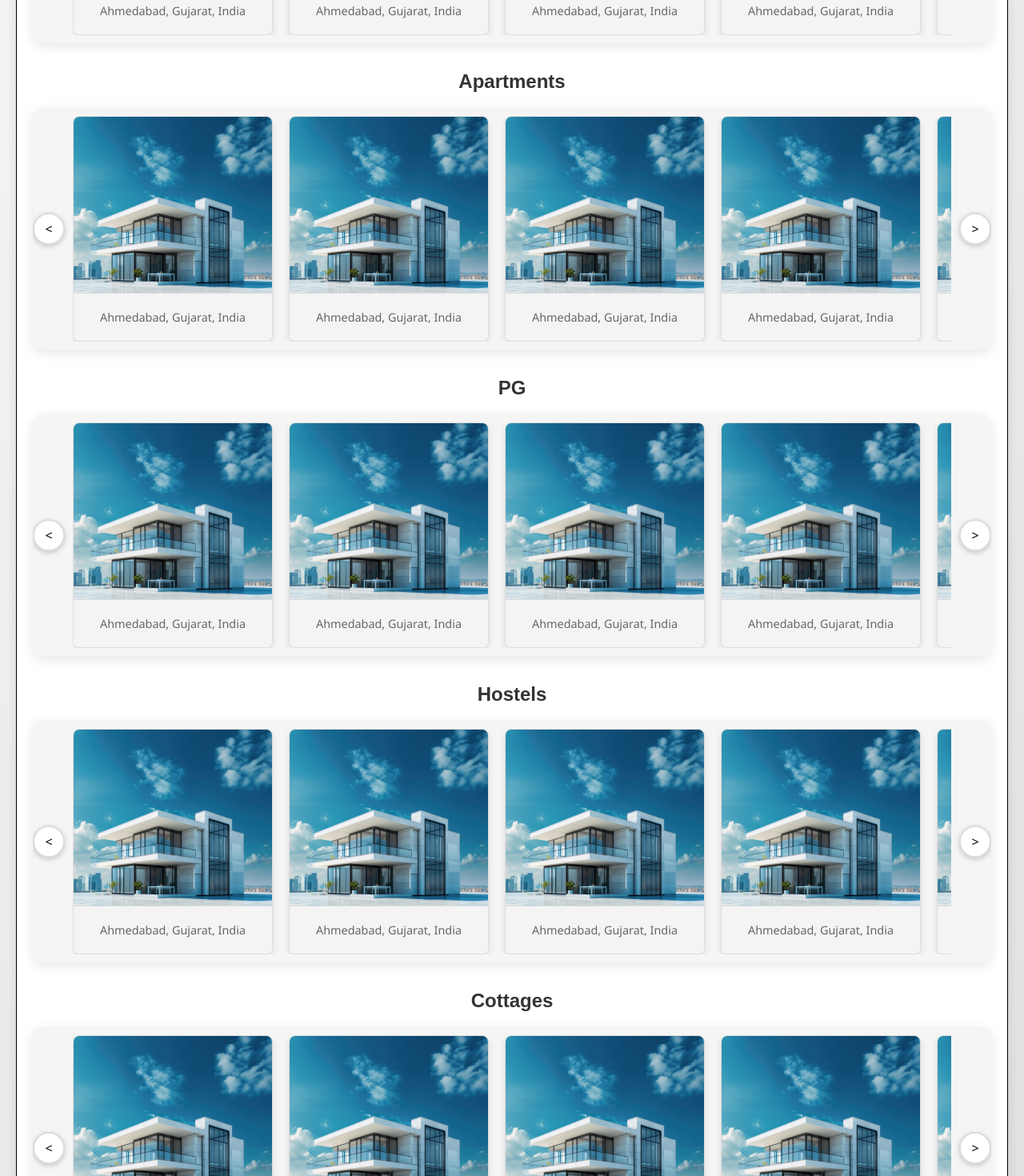
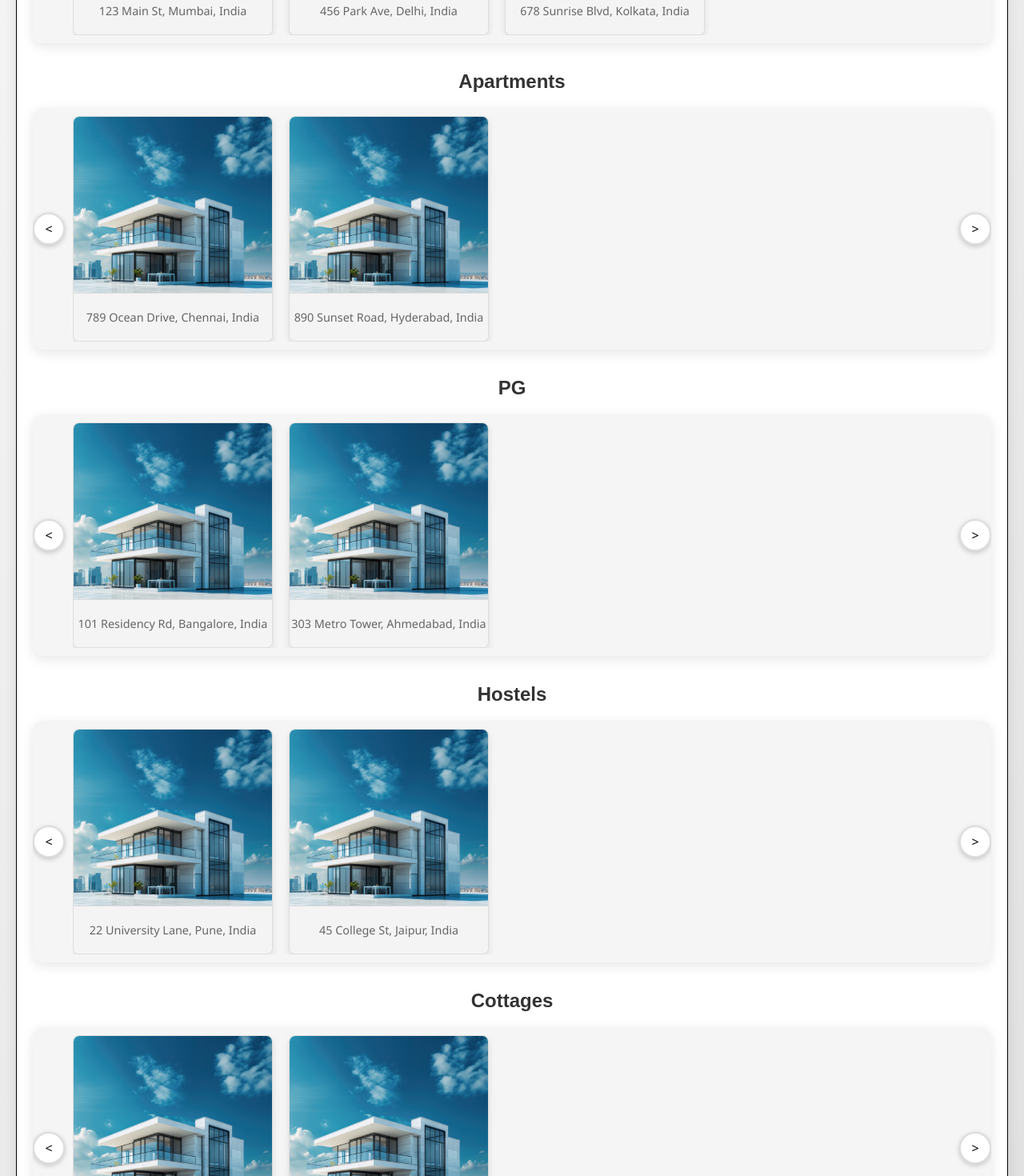
Before and after one commit to GANGSTER0910/sevenspacerealestate, a React (Vite) app in the folder Frontend/sevenspace/: page / in a window 1280 px wide. Shown: the part 880-2350 px from the top of the page at 80% size. Built offline with nearby package versions, Linux system fonts and the light colour scheme.

Commit message:
Home Individual Property

```diff
--- a/Frontend/sevenspace/src/App.jsx
+++ b/Frontend/sevenspace/src/App.jsx
@@ -10,6 +10,7 @@ import Service from "./components/jsx/Service";
 import Property from "./components/jsx/Property";
 import ForgotPassword from "./components/jsx/ForgotPassword";
 import Footer from "./components/jsx/Footer";
+import IndividualProperty from "./components/jsx/Individual_Property";
 
 const App = () => {
     return (
@@ -24,7 +25,7 @@ const App = () => {
             <Route path="/service" element={<Service />}/>
             <Route path="/Property" element={<Property />}/>
             <Route path="/ForgotPassword" element={< ForgotPassword/>}/>
-
+            <Route path="/property/:id" element={<IndividualProperty />} />
         </Routes>
         <Footer />
         </BrowserRouter>
--- /dev/null
+++ b/Frontend/sevenspace/src/components/css/Individual_Property.css
@@ -0,0 +1,88 @@
+.property-detail-container {
+    display: flex;
+    justify-content: center;
+    align-items: center;
+    padding: 40px 20px;
+    background-color: #f5f5f5;
+    width: 100%;
+  }
+
+  .property-detail-content {
+    background-color: #fff;
+    padding: 20px;
+    border-radius: 15px;
+    width: 80%;
+    max-width: 1000px;
+    box-shadow: 0 4px 12px rgba(0, 0, 0, 0.15);
+    border: 2px solid #ddd;
+    display: flex;
+    align-items: center;
+    flex-direction: column;
+    overflow: hidden;
+  }
+
+  .property-title {
+    font-size: xx-large;
+    font-weight: bold;
+    margin-bottom: 20px;
+    color: #333;
+    text-align: center; /* Centered title */
+  }
+
+  .property-image-container {
+    text-align: center;
+    margin-bottom: 20px;
+    width: 90%;
+    display: flex;
+    justify-content: center;
+    align-items: center;
+  }
+
+  .property-image {
+    width: 100%;
+    max-height: 450px;
+    border-radius: 10px;
+    /* object-fit: contain; */
+  }
+
+  .property-details {
+    font-size: large;
+    color: #555;
+    text-align: center;
+  }
+
+  .property-details h2 {
+    font-size: xx-large;
+    color: #444;
+    margin-bottom: 15px;
+    font-weight: bold;
+  }
+
+  .property-details p {
+    margin: 10px 0;
+    line-height: 1.8;
+    font-size: large; /* Slightly larger text for better readability */
+  }
+
+  .property-details strong {
+    color: #333;
+    font-weight: bold;
+  }
+
+  @media (max-width: 550px) {
+    .property-detail-content {
+      width: 90%;
+    }
+
+    .property-title {
+      font-size: x-large;
+    }
+
+    .property-details {
+      font-size: large;
+    }
+
+    .property-details h2 {
+      font-size: x-large;
+    }
+  }
--- a/Frontend/sevenspace/src/components/jsx/Home.jsx
+++ b/Frontend/sevenspace/src/components/jsx/Home.jsx
@@ -1,26 +1,63 @@
+import { useState, useEffect } from "react";
 import { Link } from "react-router-dom";
-import '../css/Home.css'
+import "../css/Home.css";
 import ExtraImage from "../../assets/Real Estate.jpg";
 
 function scrolll(value) {
   let cont = document.querySelector(`#${value}`);
-  cont.scrollBy(-350,0);
+  cont.scrollBy(-350, 0);
 }
 
 function scrollr(value) {
   let cont = document.querySelector(`#${value}`);
-  cont.scrollBy(350,0);
+  cont.scrollBy(350, 0);
 }
 
 export default function Home() {
+  const [properties, setProperties] = useState({
+    Flats: [],
+    Apartments: [],
+    PG: [],
+    Hostels: [],
+    Cottages: [],
+  });
+
+  useEffect(() => {
+    // Mock data with unique IDs
+    const mockData = [
+      { id: 1, type: "Flat", address: "123 Main St, Mumbai, India", image: ExtraImage },
+      { id: 2, type: "Flat", address: "456 Park Ave, Delhi, India", image: ExtraImage },
+      { id: 3, type: "Apartment", address: "789 Ocean Drive, Chennai, India", image: ExtraImage },
+      { id: 4, type: "PG", address: "101 Residency Rd, Bangalore, India", image: ExtraImage },
+      { id: 5, type: "Hostel", address: "22 University Lane, Pune, India", image: ExtraImage },
+      { id: 6, type: "Cottage", address: "55 Mountain View, Manali, India", image: ExtraImage },
+      { id: 7, type: "Flat", address: "678 Sunrise Blvd, Kolkata, India", image: ExtraImage },
+      { id: 8, type: "Apartment", address: "890 Sunset Road, Hyderabad, India", image: ExtraImage },
+      { id: 9, type: "PG", address: "303 Metro Tower, Ahmedabad, India", image: ExtraImage },
+      { id: 10, type: "Hostel", address: "45 College St, Jaipur, India", image: ExtraImage },
+      { id: 11, type: "Cottage", address: "99 Lakeside, Udaipur, India", image: ExtraImage },
+    ];
+
+    // Categorizing properties
+    const categorizedProperties = {
+      Flats: mockData.filter((p) => p.type === "Flat"),
+      Apartments: mockData.filter((p) => p.type === "Apartment"),
+      PG: mockData.filter((p) => p.type === "PG"),
+      Hostels: mockData.filter((p) => p.type === "Hostel"),
+      Cottages: mockData.filter((p) => p.type === "Cottage"),
+    };
+
+    setProperties(categorizedProperties);
+  }, []);
+
   return (
     <div id="Home_Main">
       <div id="Home_Heading">
         <div id="Home_Heading_Text">
-          <span className='Home_Big_Text'>
-            Find your next <span className='Home_Big_Text_Extra'>perfect</span> place with ease
+          <span className="Home_Big_Text">
+            Find your next <span className="Home_Big_Text_Extra">perfect</span> place with ease
           </span>
-          <span className='Home_Small_Text'>
+          <span className="Home_Small_Text">
             Sahand Estate is the best place to find your next perfect place to live. We have a wide range of properties for you to choose from.
           </span>
           <span className="Home_Link">
@@ -33,117 +70,40 @@ export default function Home() {
       </div>
 
       <div id="Home_properties">
-        <div className="CategorySection">
-          <span className="Category">Flats</span>
-          <div className="scrollable-container">
-            <button className="scroll-arrow left" value="Flat" onClick={(e) => scrolll(e.target.value)}>&lt;</button>
-            <div className="Home_prop_items" id="Flat">
-                <PropertyCard />
-                <PropertyCard />
-                <PropertyCard />
-                <PropertyCard />
-                <PropertyCard />
-                <PropertyCard />
-                <PropertyCard />
-                <PropertyCard />
-                <PropertyCard />
-                <PropertyCard />
+        {Object.entries(properties).map(([category, items]) => (
+          <div className="CategorySection" key={category}>
+            <span className="Category">{category}</span>
+            <div className="scrollable-container">
+              <button className="scroll-arrow left" value={category} onClick={(e) => scrolll(e.target.value)}>
+                &lt;
+              </button>
+              <div className="Home_prop_items" id={category}>
+                {items.length > 0 ? (
+                  items.map((property, index) => (
+                    <PropertyCard key={property.id} id={property.id} address={property.address} image={property.image} />
+                  ))
+                ) : (
+                  <p>No properties available</p>
+                )}
+              </div>
+              <button className="scroll-arrow right" value={category} onClick={(e) => scrollr(e.target.value)}>
+                &gt;
+              </button>
             </div>
-            <button className="scroll-arrow right" value="Flat" onClick={(e) => scrollr(e.target.value)}>&gt;</button>
           </div>
-        </div>
-
-        <div className="CategorySection">
-          <span className="Category">Apartments</span>
-          <div className="scrollable-container">
-            <button className="scroll-arrow left" value="Apartments" onClick={(e) => scrolll(e.target.value)}>&lt;</button>
-            <div className="Home_prop_items" id="Apartments">
-                <PropertyCard />
-                <PropertyCard />
-                <PropertyCard />
-                <PropertyCard />
-                <PropertyCard />
-                <PropertyCard />
-                <PropertyCard />
-                <PropertyCard />
-                <PropertyCard />
-                <PropertyCard />
-            </div>
-            <button className="scroll-arrow right" value="Apartments" onClick={(e) => scrollr(e.target.value)}>&gt;</button>
-          </div>
-        </div>
-
-        <div className="CategorySection">
-          <span className="Category">PG</span>
-          <div className="scrollable-container">
-            <button className="scroll-arrow left" value="PG" onClick={(e) => scrolll(e.target.value)}>&lt;</button>
-            <div className="Home_prop_items" id="PG">
-                <PropertyCard />
-                <PropertyCard />
-                <PropertyCard />
-                <PropertyCard />
-                <PropertyCard />
-                <PropertyCard />
-                <PropertyCard />
-                <PropertyCard />
-                <PropertyCard />
-                <PropertyCard />
-            </div>
-            <button className="scroll-arrow right" value="PG" onClick={(e) => scrollr(e.target.value)}>&gt;</button>
-          </div>
-        </div>
-
-        <div className="CategorySection">
-          <span className="Category">Hostels</span>
-          <div className="scrollable-container">
-            <button className="scroll-arrow left" value="Hostels" onClick={(e) => scrolll(e.target.value)}>&lt;</button>
-            <div className="Home_prop_items" id="Hostels">
-                <PropertyCard />
-                <PropertyCard />
-                <PropertyCard />
-                <PropertyCard />
-                <PropertyCard />
-                <PropertyCard />
-                <PropertyCard />
-                <PropertyCard />
-                <PropertyCard />
-                <PropertyCard />
-            </div>
-            <button className="scroll-arrow right" value="Hostels" onClick={(e) => scrollr(e.target.value)}>&gt;</button>
-          </div>
-        </div>
-
-        <div className="CategorySection">
-          <span className="Category">Cottages</span>
-          <div className="scrollable-container">
-            <button className="scroll-arrow left" value="Cottages" onClick={(e) => scrolll(e.target.value)}>&lt;</button>
-            <div className="Home_prop_items" id="Cottages">
-                <PropertyCard />
-                <PropertyCard />
-                <PropertyCard />
-                <PropertyCard />
-                <PropertyCard />
-                <PropertyCard />
-                <PropertyCard />
-                <PropertyCard />
-                <PropertyCard />
-                <PropertyCard />
-            </div>
-            <button className="scroll-arrow right" value="Cottages" onClick={(e) => scrollr(e.target.value)}>&gt;</button>
-          </div>
-        </div>
+        ))}
       </div>
     </div>
   );
 }
 
-const PropertyCard = () => (
-  <div className="Item_Holder">
+const PropertyCard = ({ id, address, image }) => (
+  <Link to={`/property/${id}`} className="Item_Holder">
     <div className="Item_Holder_Img">
-      <img src={ExtraImage} className="Item_Img_Edit" alt="Property" />
+      <img src={image} className="Item_Img_Edit" alt="Property" />
     </div>
     <div className="Item_Holder_Loc">
-      <span className="Item_Loc_Edit">Ahmedabad, Gujarat, India</span>
+      <span className="Item_Loc_Edit">{address || "Address not available"}</span>
     </div>
-  </div>
+  </Link>
 );
--- /dev/null
+++ b/Frontend/sevenspace/src/components/jsx/Individual_Property.jsx
@@ -0,0 +1,53 @@
+import React, { useState, useEffect } from "react";
+import { useParams } from "react-router-dom";
+import ExtraImage from "../../assets/Real Estate.jpg";
+import "../css/Individual_Property.css";
+
+const IndividualProperty = () => {
+  const { id } = useParams();
+  const [property, setProperty] = useState(null);
+
+  useEffect(() => {
+    const mockData = [
+      { id: 1, type: "Flat", address: "123 Main St, Mumbai, India", price: 500000, area_sqft: 1200, bedrooms: 3, bathrooms: 2, amenities: ["pool", "gym"], image: ExtraImage },
+      { id: 2, type: "Flat", address: "456 Park Ave, Delhi, India", price: 600000, area_sqft: 1400, bedrooms: 4, bathrooms: 3, amenities: ["garden", "parking"], image: ExtraImage },
+      { id: 3, type: "Apartment", address: "789 Ocean Drive, Chennai, India", price: 700000, area_sqft: 1600, bedrooms: 4, bathrooms: 2, amenities: ["balcony", "security"], image: ExtraImage },
+      { id: 4, type: "PG", address: "101 Residency Rd, Bangalore, India", price: 250000, area_sqft: 400, bedrooms: 1, bathrooms: 1, amenities: ["WiFi", "furniture"], image: ExtraImage },
+      { id: 5, type: "Hostel", address: "22 University Lane, Pune, India", price: 200000, area_sqft: 350, bedrooms: 1, bathrooms: 1, amenities: ["WiFi", "shared kitchen"], image: ExtraImage },
+      { id: 6, type: "Cottage", address: "55 Mountain View, Manali, India", price: 800000, area_sqft: 1800, bedrooms: 3, bathrooms: 2, amenities: ["fireplace", "mountain view"], image: ExtraImage },
+      { id: 7, type: "Flat", address: "678 Sunrise Blvd, Kolkata, India", price: 550000, area_sqft: 1300, bedrooms: 3, bathrooms: 2, amenities: ["gym", "swimming pool"], image: ExtraImage },
+      { id: 8, type: "Apartment", address: "890 Sunset Road, Hyderabad, India", price: 650000, area_sqft: 1500, bedrooms: 3, bathrooms: 2, amenities: ["balcony", "parking"], image: ExtraImage },
+      { id: 9, type: "PG", address: "303 Metro Tower, Ahmedabad, India", price: 220000, area_sqft: 350, bedrooms: 1, bathrooms: 1, amenities: ["WiFi", "common room"], image: ExtraImage },
+      { id: 10, type: "Hostel", address: "45 College St, Jaipur, India", price: 180000, area_sqft: 300, bedrooms: 1, bathrooms: 1, amenities: ["WiFi", "laundry"], image: ExtraImage },
+      { id: 11, type: "Cottage", address: "99 Lakeside, Udaipur, India", price: 900000, area_sqft: 2000, bedrooms: 3, bathrooms: 3, amenities: ["lake view", "private garden"], image: ExtraImage },
+    ];
+
+    const selectedProperty = mockData.find((prop) => prop.id === parseInt(id));
+    setProperty(selectedProperty);
+  }, [id]);
+
+  return (
+    <div className="property-detail-container">
+      {property ? (
+        <div className="property-detail-content">
+          <h1 className="property-title">{property.type} for Rent</h1>
+          <div className="property-image-container">
+            <img src={property.image} alt={property.type} className="property-image" />
+          </div>
+          <div className="property-details">
+            <h2>{property.address}</h2>
+            <p><strong>Price: </strong>₹{property.price}</p>
+            <p><strong>Area: </strong>{property.area_sqft} sq.ft.</p>
+            <p><strong>Bedrooms: </strong>{property.bedrooms}</p>
+            <p><strong>Bathrooms: </strong>{property.bathrooms}</p>
+            <p><strong>Amenities: </strong>{property.amenities.join(", ")}</p>
+          </div>
+        </div>
+      ) : (
+        <p>Loading property details...</p>
+      )}
+    </div>
+  );
+};
+
+export default IndividualProperty;
```
Also changed, not shown: 1 other file (tests, documents, lock files or other folders).
